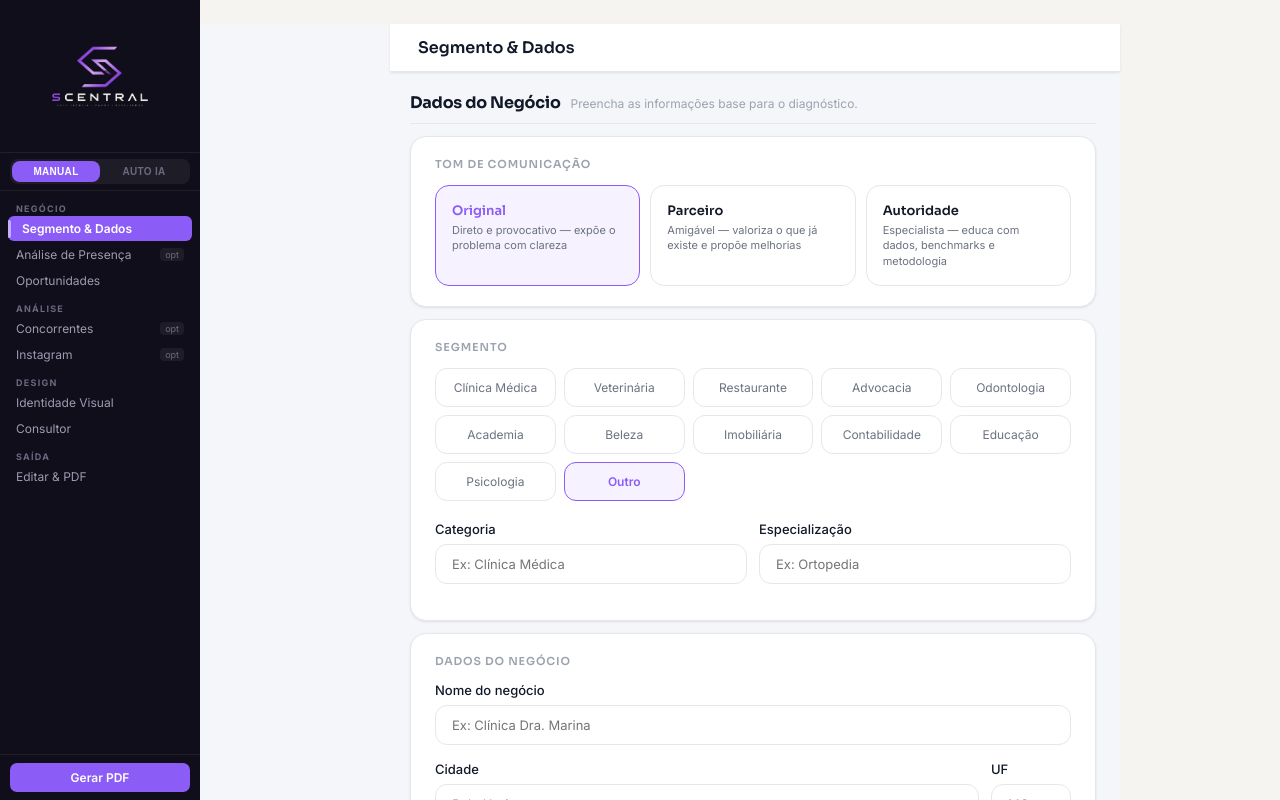
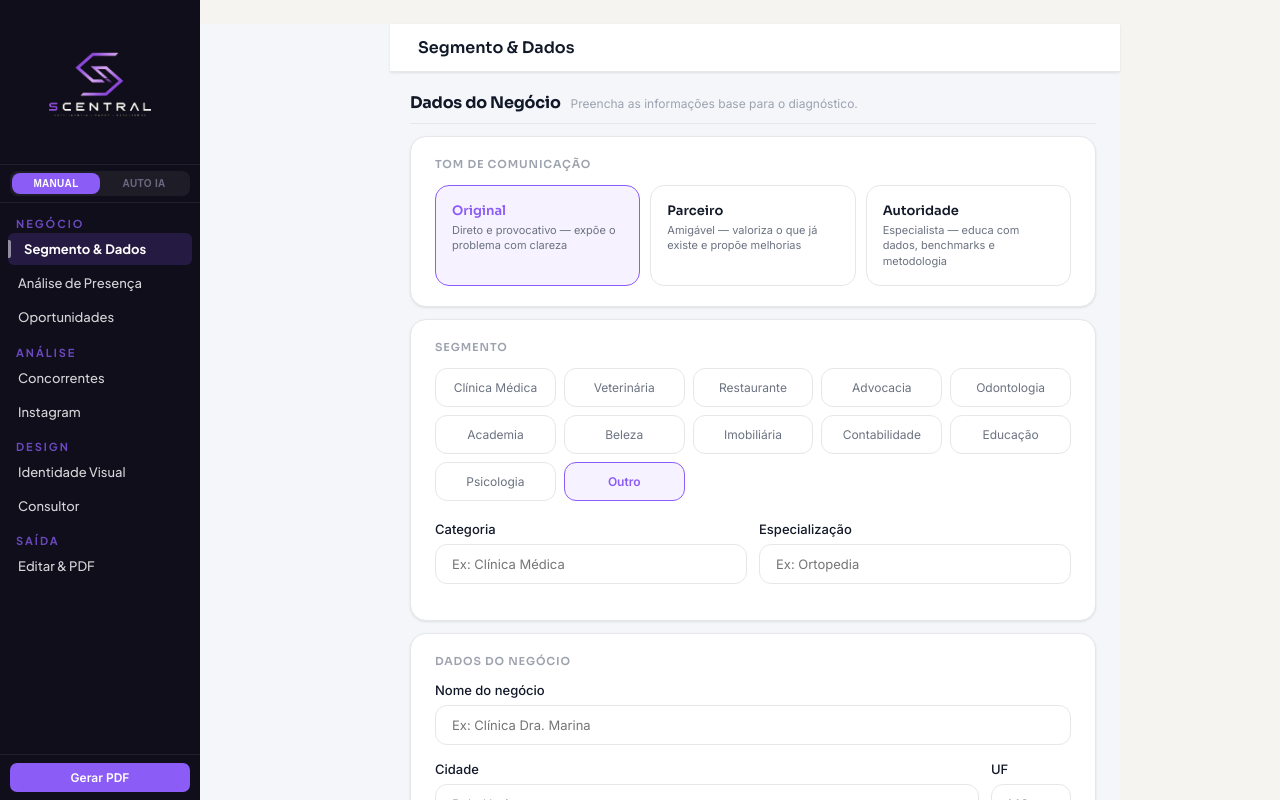
Before and after one commit to joaoarruda07/diagnostico-digital-, a React (Vite) app: page / in a window 1280 px wide. Shown: the top 800 px of the page. Built offline with nearby package versions, Linux system fonts and the light colour scheme.

Commit message:
Update App.jsx

```diff
--- a/src/App.jsx
+++ b/src/App.jsx
@@ -230,7 +230,7 @@ function PasteImage({value, onChange, label="Cole um print (Ctrl+V)", hint=""})
 
 
 const LogoIcon = ({size=40}) => (
-  <img src={LOGO_B64} alt="SCentral" style={{height:`${size}px`,width:"auto",maxWidth:`${size*1.8}px`,objectFit:"contain",display:"block",margin:"0 auto",mixBlendMode:"lighten"}}/>
+  <img src={LOGO_B64} alt="SCentral" style={{width:`${size}px`,height:"auto",maxWidth:"100%",objectFit:"contain",display:"block",margin:"0 auto",mixBlendMode:"lighten"}}/>
 );
 
 /* ─── APP ────────────────────────────────────────────────── */
@@ -751,16 +751,16 @@ Retorne SOMENTE JSON sem markdown:
 
   return(
     <div style={{display:"flex",minHeight:"100vh",background:V.bg,fontFamily:"'Inter',sans-serif"}}>
-      <link href="https://fonts.googleapis.com/css2?family=Sora:wght@400;500;600;700;800&family=Inter:wght@300;400;500;600;700&display=swap" rel="stylesheet"/>
+      <link href="https://fonts.googleapis.com/css2?family=Plus+Jakarta+Sans:wght@400;500;600;700;800&family=Sora:wght@400;500;600;700;800&family=Inter:wght@300;400;500;600;700&display=swap" rel="stylesheet"/>
 
       {/* ══ SIDEBAR ══════════════════════════════════════ */}
       <aside style={{width:"200px",height:"100vh",background:V.sidebar,display:"flex",flexDirection:"column",position:"fixed",top:0,left:0,zIndex:100,flexShrink:0}}>
 
-        {/* Logo — grande, centralizada, sem texto */}
-        <div style={{padding:"16px 20px",borderBottom:`1px solid ${V.sidebarBdr}`,display:"flex",justifyContent:"center",alignItems:"center"}}>
+        {/* Logo */}
+        <div style={{padding:"20px 16px 16px",borderBottom:`1px solid ${V.sidebarBdr}`,display:"flex",justifyContent:"center",alignItems:"center"}}>
           {logoUrl
-            ?<img src={logoUrl} style={{height:"44px",width:"44px",objectFit:"cover",borderRadius:"10px",display:"block"}}/>
-            :<LogoIcon size={120}/>
+            ?<img src={logoUrl} style={{width:"100%",maxWidth:"160px",height:"auto",objectFit:"contain",display:"block",margin:"0 auto"}}/>
+            :<LogoIcon size={160}/>
           }
         </div>
 
@@ -791,13 +791,13 @@ Retorne SOMENTE JSON sem markdown:
         <nav style={{flex:1,padding:"4px 8px",overflow:"visible"}}>
           {groups.map(g=>(
             <div key={g} style={{marginBottom:"2px"}}>
-              <div style={{fontSize:"9px",fontWeight:700,color:V.sidebarMut,letterSpacing:".14em",padding:"8px 8px 2px",textTransform:"uppercase"}}>{g}</div>
+              <div style={{fontSize:"11px",fontWeight:700,color:"rgba(139,92,246,.75)",letterSpacing:".18em",padding:"10px 8px 3px",textTransform:"uppercase",fontFamily:"'Plus Jakarta Sans',sans-serif"}}>{g}</div>
               {navItems.filter(n=>n.group===g).map(n=>(
                 <div key={n.id} onClick={()=>setPg(n.id)}
-                  style={{display:"flex",alignItems:"center",justifyContent:"space-between",padding:"5px 8px",borderRadius:"6px",cursor:"pointer",background:pg===n.id?V.accent:"transparent",marginBottom:"1px",transition:"all .15s",position:"relative"}}>
+                  style={{display:"flex",alignItems:"center",justifyContent:"space-between",padding:"7px 10px",borderRadius:"6px",cursor:"pointer",background:pg===n.id?"rgba(139,92,246,.18)":"transparent",marginBottom:"2px",transition:"all .15s",position:"relative"}}>
                   {pg===n.id&&<div style={{position:"absolute",left:0,top:"50%",transform:"translateY(-50%)",width:"3px",height:"18px",borderRadius:"0 2px 2px 0",background:"rgba(255,255,255,.5)"}}/>}
-                  <span style={{fontSize:"12px",fontWeight:pg===n.id?600:400,color:pg===n.id?"#fff":V.sidebarSub,paddingLeft:pg===n.id?"6px":"0",transition:"all .15s"}}>{n.label}</span>
-                  {n.opt&&<span style={{fontSize:"9px",color:V.sidebarMut,background:"rgba(255,255,255,.06)",padding:"1px 5px",borderRadius:"4px"}}>opt</span>}
+                  <span style={{fontSize:"13px",fontWeight:pg===n.id?700:500,color:pg===n.id?"#FFFFFF":"#D4D4D8",paddingLeft:pg===n.id?"6px":"0",transition:"all .15s",fontFamily:"'Plus Jakarta Sans',sans-serif",lineHeight:1.4}}>{n.label}</span>
+
                 </div>
               ))}
             </div>
@@ -812,7 +812,7 @@ Retorne SOMENTE JSON sem markdown:
           {form.cslNome&&<div style={{display:"flex",alignItems:"center",gap:"8px",padding:"6px 4px"}}>
             <div style={{width:"24px",height:"24px",borderRadius:"50%",background:V.accent+"33",border:`1px solid ${V.accent}55`,display:"flex",alignItems:"center",justifyContent:"center",fontSize:"11px",fontWeight:700,color:V.accent,flexShrink:0}}>{form.cslNome[0]}</div>
             <div style={{overflow:"hidden",flex:1}}>
-              <div style={{fontSize:"12px",fontWeight:500,color:V.sidebarTxt,overflow:"hidden",textOverflow:"ellipsis",whiteSpace:"nowrap"}}>{form.cslNome}</div>
+              <div style={{fontSize:"12px",fontWeight:600,color:V.sidebarTxt,overflow:"hidden",textOverflow:"ellipsis",whiteSpace:"nowrap",fontFamily:"'Plus Jakarta Sans',sans-serif"}}>{form.cslNome}</div>
               <div style={{fontSize:"10px",color:V.sidebarMut}}>Admin</div>
             </div>
           </div>}
@@ -1965,7 +1965,7 @@ ${temIG?`
     const logoHtmlC=logoUrl?`<img src="${logoUrl}" style="height:44px;width:44px;object-fit:cover;border-radius:12px;display:block"/>`:`<img src="${LOGO_B64}" style="height:44px;width:auto;object-fit:contain;display:block;filter:brightness(10)"/>`;
     const scoreBars=scoreCritsData.map(({l,pts,max})=>`<div style="margin-bottom:10px"><div style="display:flex;justify-content:space-between;margin-bottom:4px"><span style="font-size:11px;color:#777;font-weight:500">${l}</span><span style="font-size:11px;font-weight:700;color:${pts===max?"#16A34A":pts>0?c1:"#ccc"}">${pts}<span style="color:#ccc;font-weight:400">/${max}</span></span></div><div style="height:4px;background:#f0f0f0;border-radius:2px"><div style="height:100%;width:${(pts/max)*100}%;background:${pts===max?"#16A34A":pts>0?c1:"transparent"};border-radius:2px"></div></div></div>`).join("");
     return`<!DOCTYPE html><html lang="pt-BR"><head><meta charset="UTF-8"/><title>Diagnóstico — ${form.nome}</title>
-<link href="https://fonts.googleapis.com/css2?family=Space+Grotesk:wght@400;500;600;700;800&family=Sora:wght@400;500;600;700;800&family=Inter:wght@300;400;500;600;700&display=swap" rel="stylesheet"/>
+<link href="https://fonts.googleapis.com/css2?family=Space+Grotesk:wght@400;500;600;700;800&family=Plus+Jakarta+Sans:wght@400;500;600;700;800&family=Sora:wght@400;500;600;700;800&family=Inter:wght@300;400;500;600;700&display=swap" rel="stylesheet"/>
 <style>
 *{margin:0;padding:0;box-sizing:border-box}
 body{font-family:'Inter',-apple-system,sans-serif;background:#fff;color:#111;-webkit-print-color-adjust:exact;print-color-adjust:exact}
```
